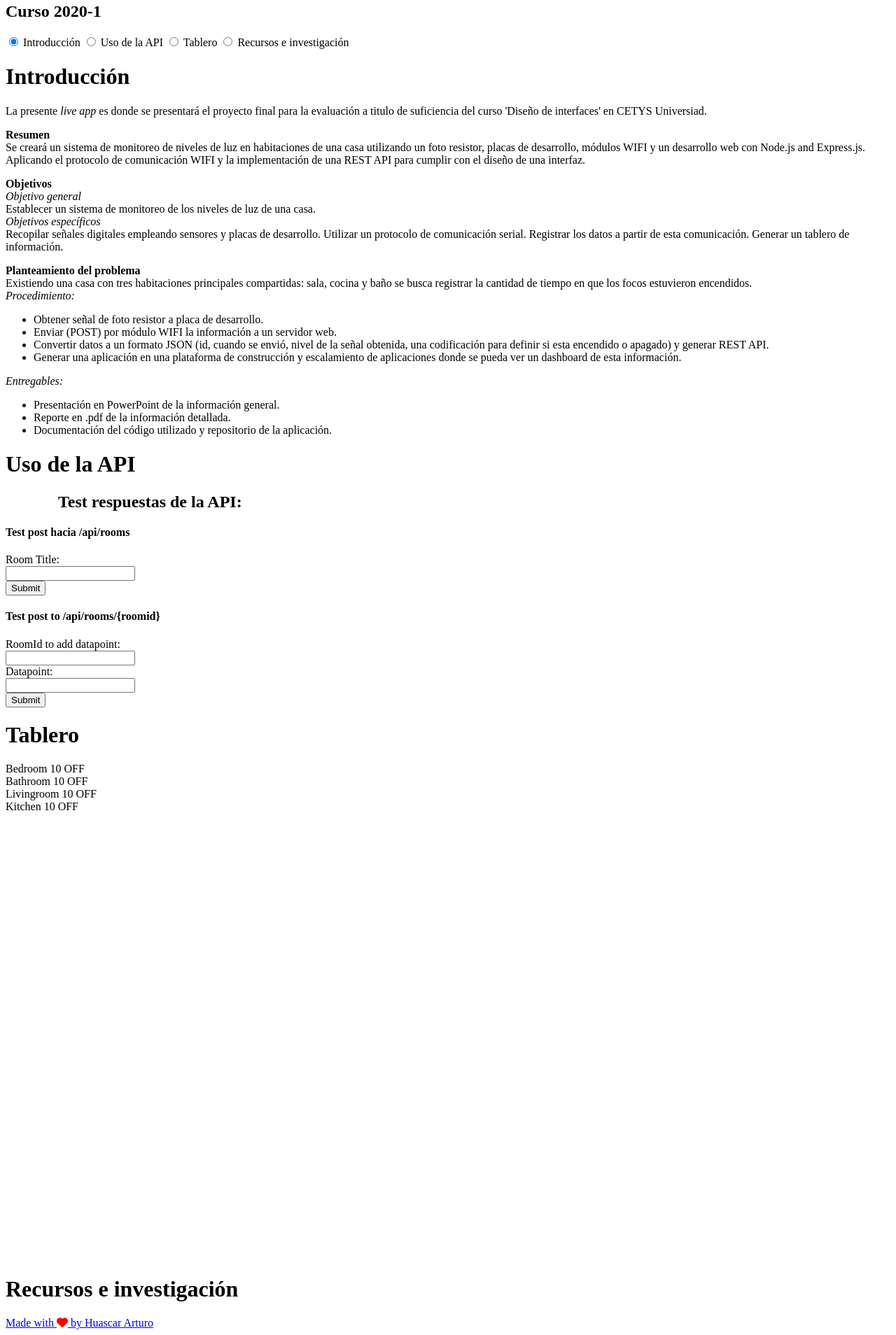
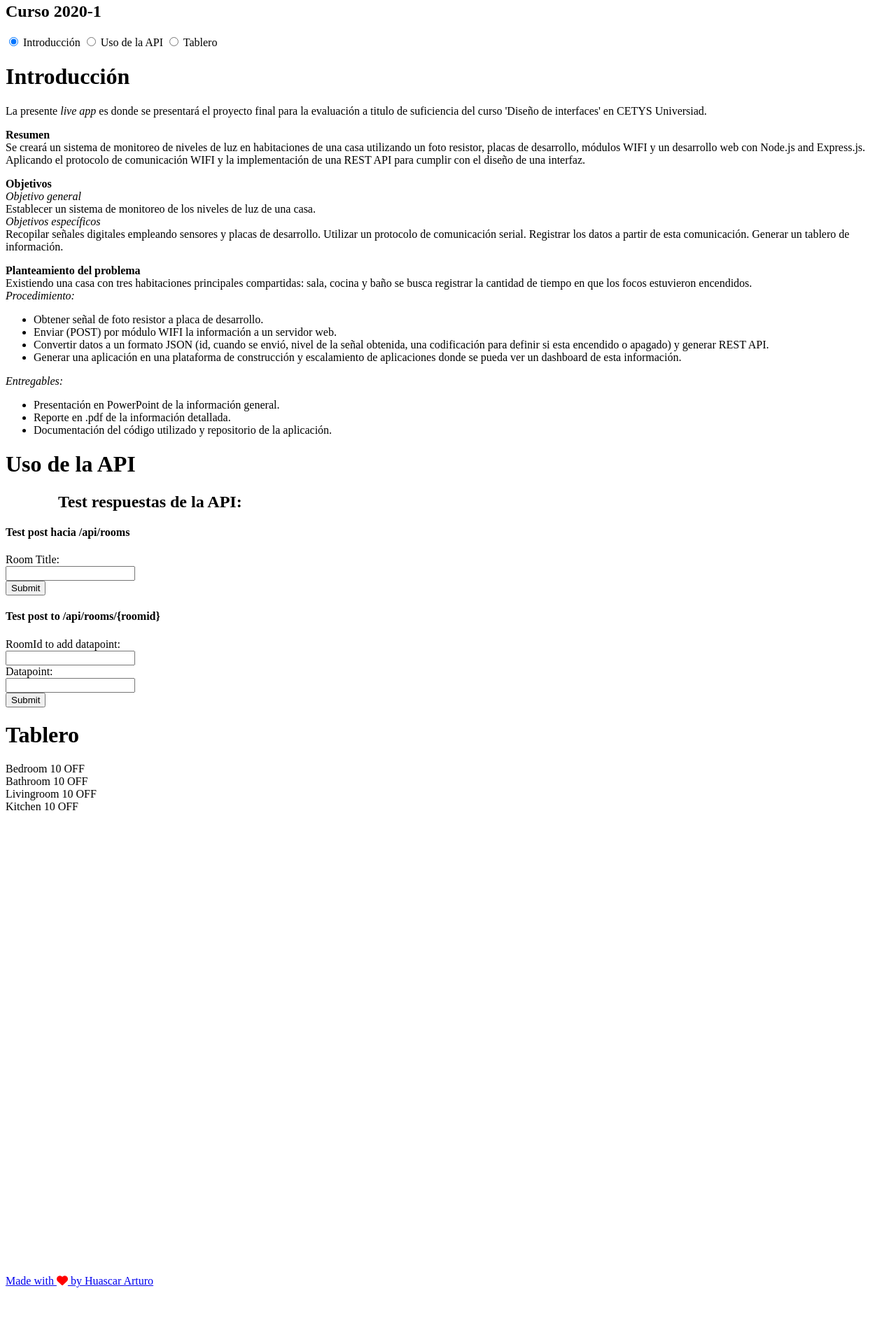
Before and after one commit to HuascarLopez/ddiproyectofinal, a website: page views/index.html in a window 1280 px wide. Shown: the part 77-1985 px from the top of the page at 70% size. After the commit the page ends 1925 px from the top, so only its background shows below. Drawn offline with nearby package versions, Linux system fonts and the light colour scheme; no server answers; a script that the page names is missing; files whose address does not match are found by name.

Commit message:
Update index.html

```diff
--- a/views/index.html
+++ b/views/index.html
@@ -61,8 +61,6 @@
         <label for="tab2">Uso de la API</label>
         <input type="radio" id="tab3" name="tabGroup1" class="tab" />
         <label for="tab3">Tablero</label>
-        <input type="radio" id="tab4" name="tabGroup1" class="tab" />
-        <label for="tab4">Recursos e investigación</label>
 
         <div class="tab__content">
           <h1>Introducción</h1>
@@ -115,7 +113,6 @@
             </li>
           </ul>
           <p><i>Entregables:</i><br /></p>
-
           <ul>
             <li>Presentación en PowerPoint de la información general.</li>
             <li>Reporte en .pdf de la información detallada.</li>
@@ -187,9 +184,6 @@
             style="height: 300px; width: 80%; margin: 20px auto"
           ></div>
         </div>
-        <div class="tab__content">
-          <h1>Recursos e investigación</h1>
-        </div>
       </div>
     </div>
     <footer>
```
